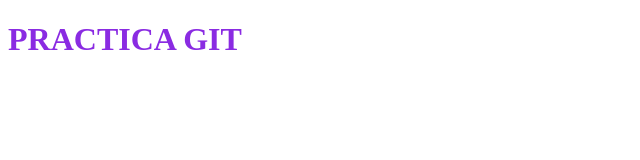
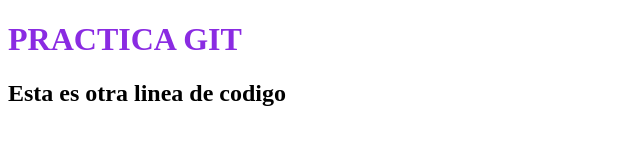
Before and after one commit to eliam96/practica-git, a plain HTML site: page index.html in a window 1280 px wide. Shown: the whole page, without its empty margins (0-640 px from the left). Drawn offline with Linux system fonts and the light colour scheme.

Commit message:
Nuevo header agregado

```diff
--- a/index.html
+++ b/index.html
@@ -9,5 +9,6 @@
 </head>
 <body>
     <h1>PRACTICA GIT</h1>
+    <h2>Esta es otra linea de codigo</h2>
 </body>
 </html>
```
